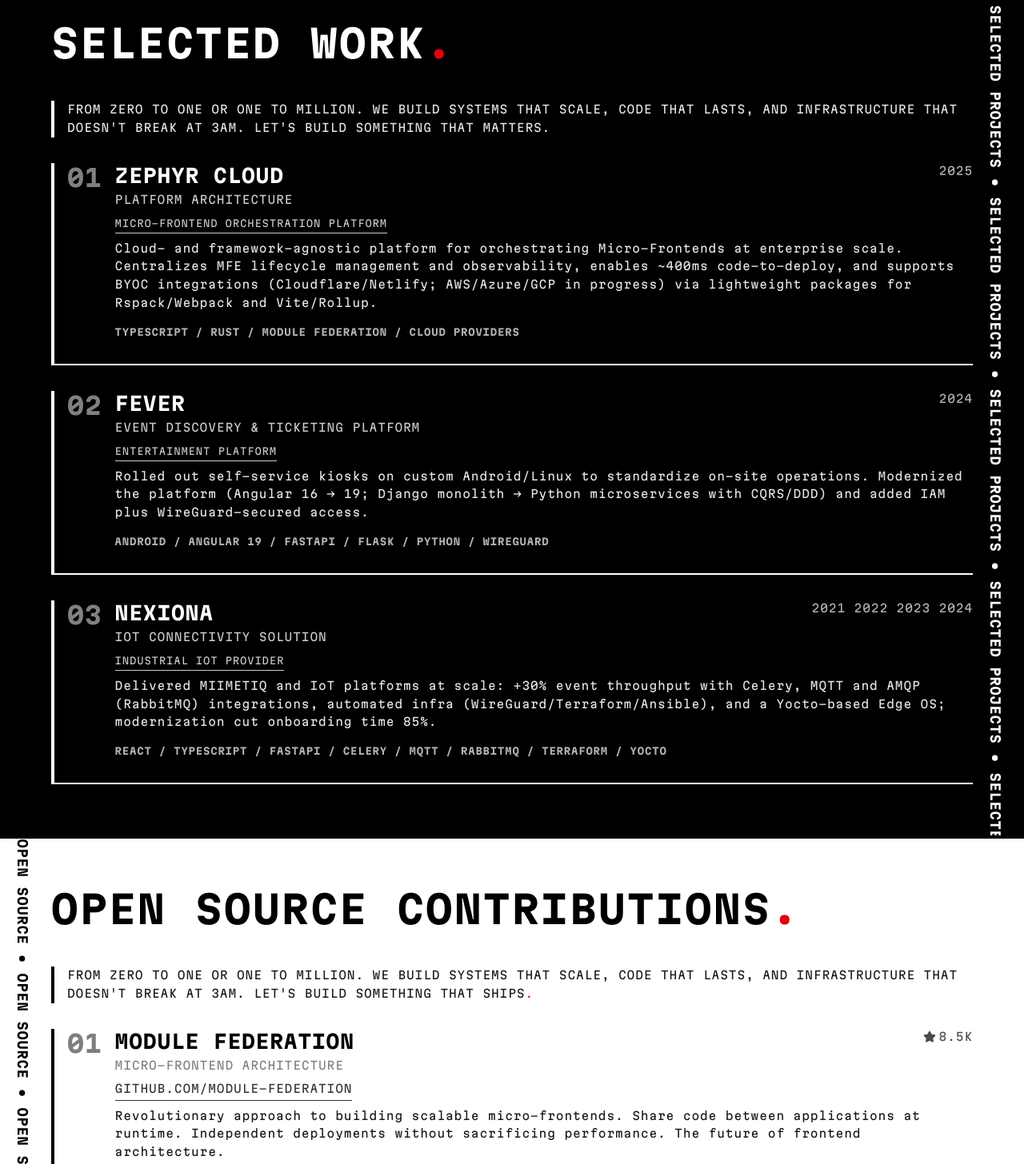
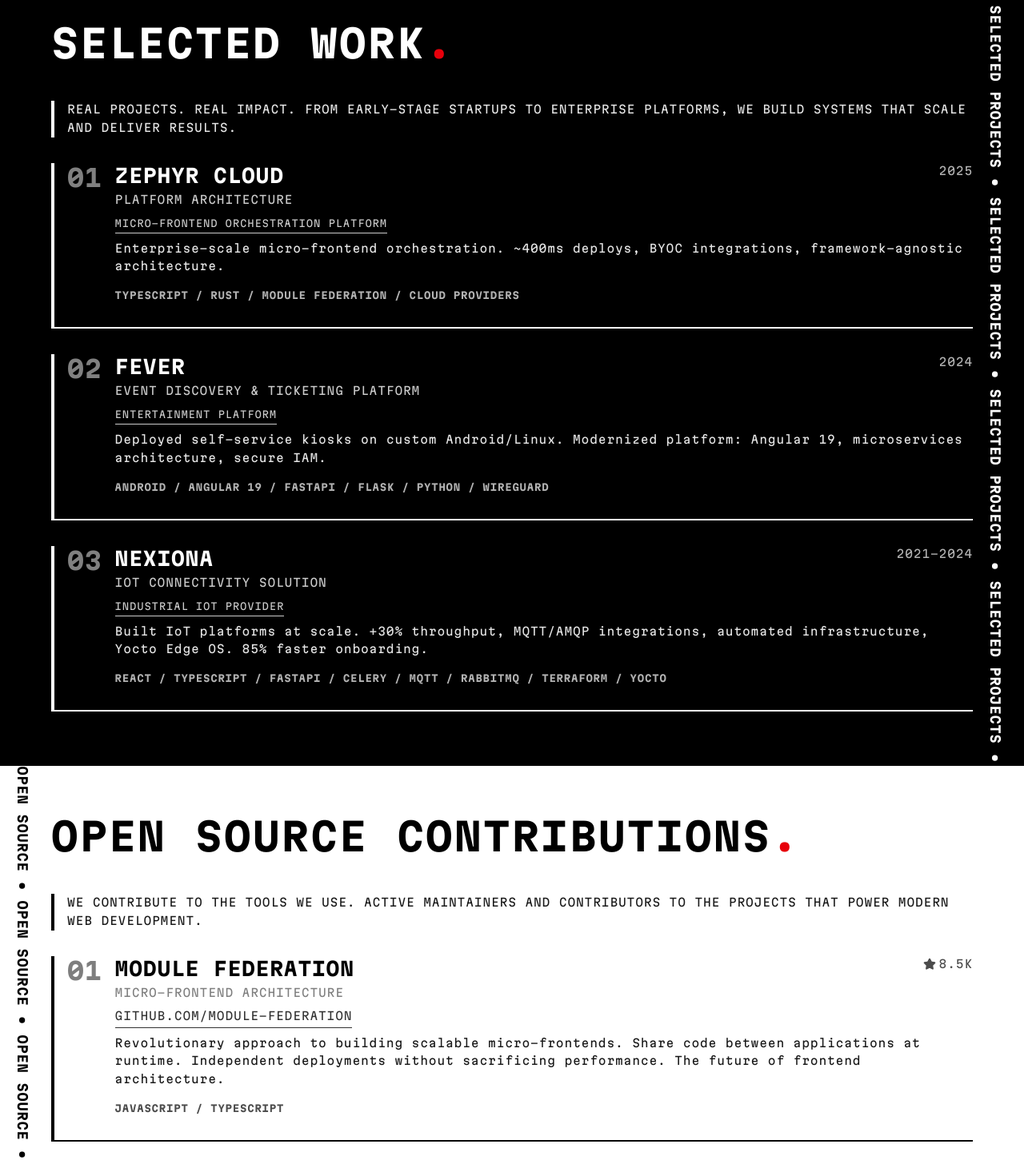
Before and after one commit to blacktarhq/landing, an Astro site: page / in a window 1280 px wide. Shown: the part 960-2416 px from the top of the page at 80% size. Built offline with nearby package versions, Linux system fonts and the light colour scheme; Astro itself is replaced by a stand-in of ours.

Commit message:
chore: more

```diff
--- a/src/pages/index.astro
+++ b/src/pages/index.astro
@@ -74,9 +74,8 @@
         </h2>
         <div class="mb-8 border-l-4 border-white pl-4">
           <p class="text-sm leading-relaxed opacity-90">
-            FROM ZERO TO ONE OR ONE TO MILLION. WE BUILD SYSTEMS THAT SCALE,
-            CODE THAT LASTS, AND INFRASTRUCTURE THAT DOESN'T BREAK AT 3AM. LET'S
-            BUILD SOMETHING THAT MATTERS.
+            REAL PROJECTS. REAL IMPACT. FROM EARLY-STAGE STARTUPS TO ENTERPRISE
+            PLATFORMS, WE BUILD SYSTEMS THAT SCALE AND DELIVER RESULTS.
           </p>
         </div>
 
@@ -87,7 +86,7 @@
                 name: "ZEPHYR CLOUD",
                 subtitle: "PLATFORM ARCHITECTURE",
                 client: "MICRO-FRONTEND ORCHESTRATION PLATFORM",
-                desc: "Cloud- and framework-agnostic platform for orchestrating Micro-Frontends at enterprise scale. Centralizes MFE lifecycle management and observability, enables ~400ms code-to-deploy, and supports BYOC integrations (Cloudflare/Netlify; AWS/Azure/GCP in progress) via lightweight packages for Rspack/Webpack and Vite/Rollup.",
+                desc: "Enterprise-scale micro-frontend orchestration. ~400ms deploys, BYOC integrations, framework-agnostic architecture.",
                 tech: "TYPESCRIPT / RUST / MODULE FEDERATION / CLOUD PROVIDERS",
                 year: "2025",
                 number: "01",
@@ -96,7 +95,7 @@
                 name: "FEVER",
                 subtitle: "EVENT DISCOVERY & TICKETING PLATFORM",
                 client: "ENTERTAINMENT PLATFORM",
-                desc: "Rolled out self‑service kiosks on custom Android/Linux to standardize on‑site operations. Modernized the platform (Angular 16 → 19; Django monolith → Python microservices with CQRS/DDD) and added IAM plus WireGuard‑secured access.",
+                desc: "Deployed self-service kiosks on custom Android/Linux. Modernized platform: Angular 19, microservices architecture, secure IAM.",
                 tech: "ANDROID / ANGULAR 19 / FASTAPI / FLASK / PYTHON / WIREGUARD",
                 year: "2024",
                 number: "02",
@@ -105,9 +104,9 @@
                 name: "NEXIONA",
                 subtitle: "IOT CONNECTIVITY SOLUTION",
                 client: "INDUSTRIAL IOT PROVIDER",
-                desc: "Delivered MIIMETIQ and IoT platforms at scale: +30% event throughput with Celery, MQTT and AMQP (RabbitMQ) integrations, automated infra (WireGuard/Terraform/Ansible), and a Yocto‑based Edge OS; modernization cut onboarding time 85%.",
+                desc: "Built IoT platforms at scale. +30% throughput, MQTT/AMQP integrations, automated infrastructure, Yocto Edge OS. 85% faster onboarding.",
                 tech: "REACT / TYPESCRIPT / FASTAPI / CELERY / MQTT / RABBITMQ / TERRAFORM / YOCTO",
-                year: "2021 2022 2023 2024",
+                year: "2021-2024",
                 number: "03",
               },
             ].map((project) => (
@@ -166,9 +165,8 @@
         </h2>
         <div class="mb-8 border-l-4 border-black pl-4">
           <p class="text-sm leading-relaxed opacity-90">
-            FROM ZERO TO ONE OR ONE TO MILLION. WE BUILD SYSTEMS THAT SCALE,
-            CODE THAT LASTS, AND INFRASTRUCTURE THAT DOESN'T BREAK AT 3AM. LET'S
-            BUILD SOMETHING THAT SHIPS<span class="text-red-600">.</span>
+            WE CONTRIBUTE TO THE TOOLS WE USE. ACTIVE MAINTAINERS AND
+            CONTRIBUTORS TO THE PROJECTS THAT POWER MODERN WEB DEVELOPMENT.
           </p>
         </div>
 
@@ -281,12 +279,11 @@
         </div>
       </div>
 
-      <div class="mx-auto max-w-5xl pr-10 md:pr-0">
+      <div class="mx-auto max-w-7xl p-8 pr-10 md:p-16">
         <p
           class="mb-8 border-l-8 border-white pl-6 text-3xl leading-tight font-bold md:text-5xl"
         >
-          <span class="opacity-80">WE BUILD</span> SOFTWARE THAT WORKS FOR
-          PEOPLE<span class="opacity-80">, NOT THE OTHER WAY AROUND</span><span
+          WE BUILD SOFTWARE THAT WORKS FOR PEOPLE, NOT THE OTHER WAY AROUND<span
             class="text-red-600">.</span
           >
         </p>
```
